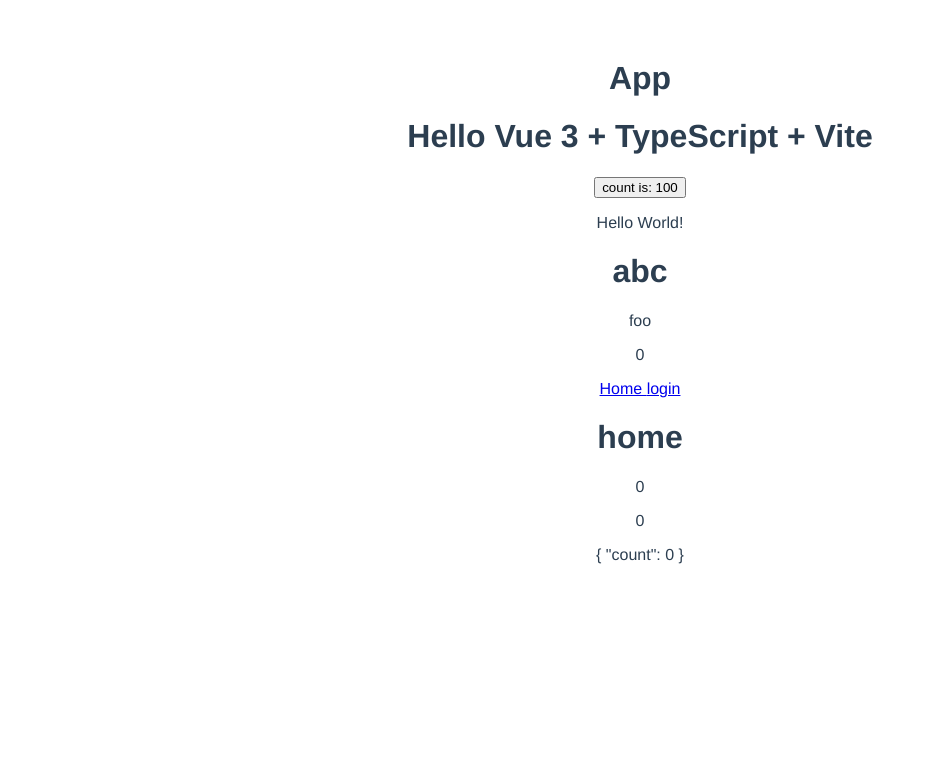
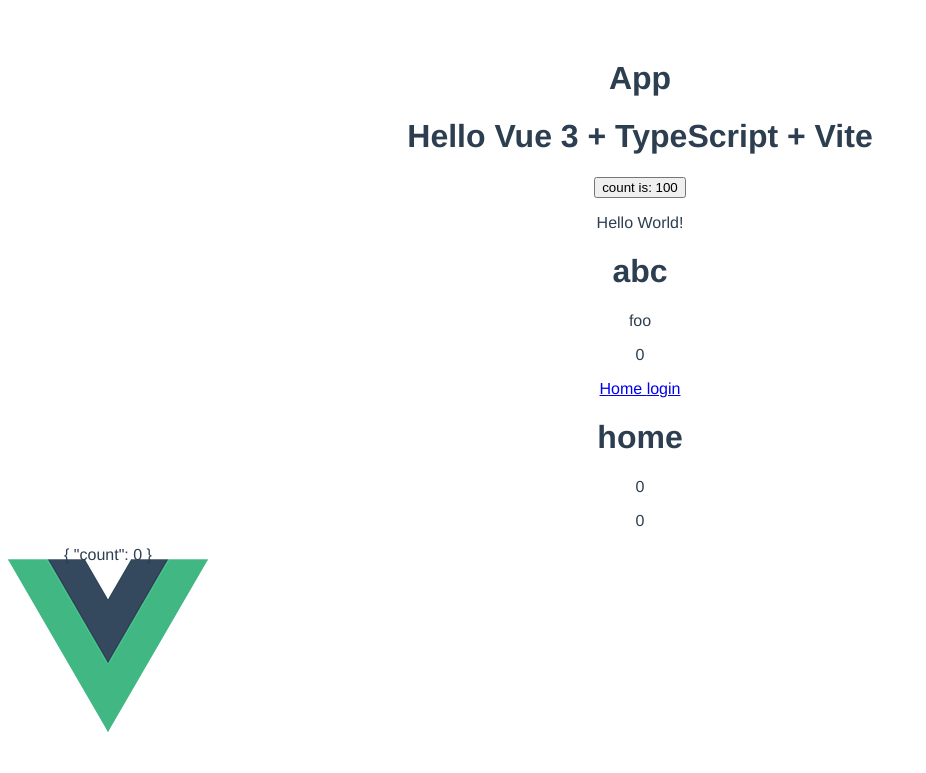
Before and after one commit to GAJYA/vue3-admin, a Vue app: page /#/ in a window 1280 px wide. Shown: the top 773 px of the page, without its empty margins (0-926 px from the left). Built offline with nearby package versions, Linux system fonts and the light colour scheme.

Commit message:
chore: configure module path alias

```diff
--- a/package.json
+++ b/package.json
@@ -17,6 +17,7 @@
   "devDependencies": {
     "@commitlint/cli": "^15.0.0",
     "@commitlint/config-conventional": "^15.0.0",
+    "@types/node": "^16.11.11",
     "@typescript-eslint/eslint-plugin": "^5.5.0",
     "@typescript-eslint/parser": "^5.5.0",
     "@vitejs/plugin-vue": "^1.9.3",
--- a/src/views/home/HomeIndex.vue
+++ b/src/views/home/HomeIndex.vue
@@ -2,14 +2,25 @@
   <h1>home</h1>
   <p>{{ $store.state.count }}</p>
   <p>{{ store.state.count }}</p>
-  <p>{{ $store.state }}</p>
+  <p class="box">
+    {{ $store.state }}
+  </p>
+  <img src="@/assets/logo.png">
 </template>
 
 <script lang="ts" setup>
 // import { useStore } from 'vuex'
-import { useStore } from '../../store/index'
+import { useStore } from '@/store/index' // 除了配置vite的resolve.alias外，还需要设置ts里的paths
 
 const store = useStore()
 console.log(store.state.count)
 
 </script>
+
+<style scoped>
+.box {
+  height: 200px;
+  width: 200px;
+  background-image: url(@/assets/logo.png);
+}
+</style>
--- a/vite.config.ts
+++ b/vite.config.ts
@@ -2,6 +2,7 @@
 import vue from '@vitejs/plugin-vue'
 import eslintPlugin from 'vite-plugin-eslint'
 import vueJsx from '@vitejs/plugin-vue-jsx'
+import path from 'path' // ts文件中加载node核心模块需要安装node类型补充模块，npm i -D @types/node;否则会找不到类型
 
 // https://vitejs.dev/config/
 export default defineConfig({
@@ -13,5 +14,10 @@
     vueJsx({
       // 配置项
     })
-  ]
+  ],
+  resolve: {
+    alias: {
+      '@': path.join(__dirname, 'src')// 绝对路径
+    }
+  }
 })
```
Also changed, not shown: tsconfig.json (+7 -1 lines), 1 other file (tests, documents, lock files or other folders).
